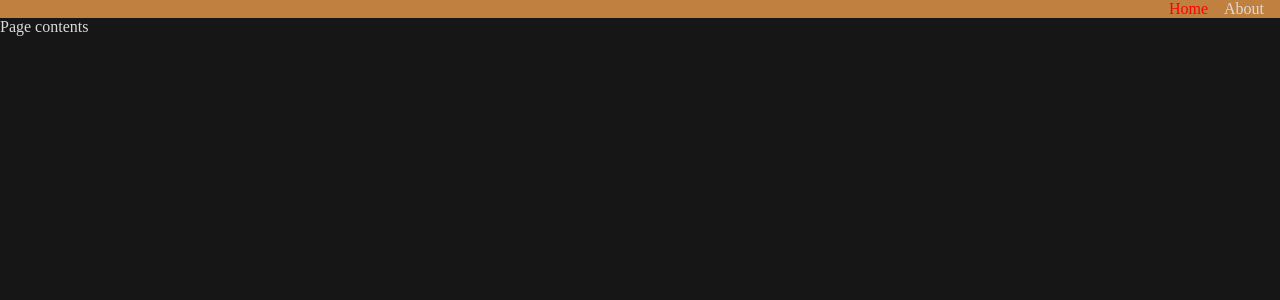
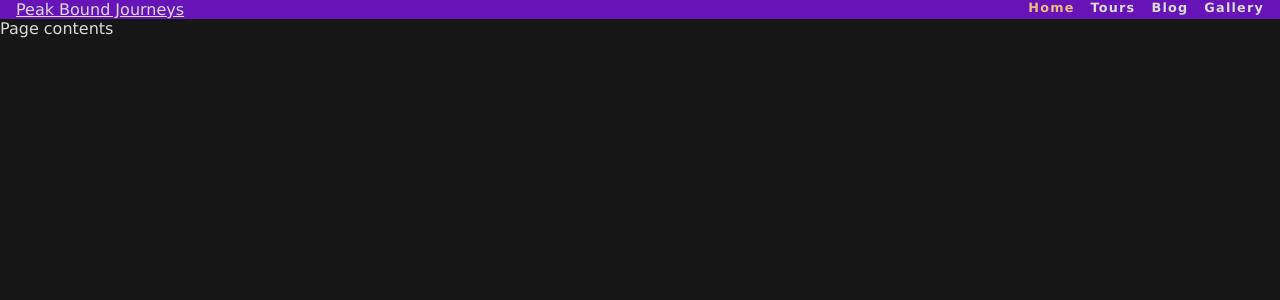
Before and after one commit to jake-the-cake/pb_py, a Flask app: page / in a window 1280 px wide. Shown: the top 300 px of the page. Run offline with Flask 3, Linux system fonts and the light colour scheme.

Commit message:
navbar work

```diff
--- a/app.py
+++ b/app.py
@@ -2,24 +2,4 @@ from flask import Flask, render_template, request
 
 app = Flask(__name__)
 
-#
-
-links = [{
-	'text': 'Home',
-	'url': '/'
-}, {
-	'text': 'About',
-	'url': 'about'
-}]
-
-def set_nav_data(links, active_path):
-	for link in links:
-		if link['url'] == active_path:
-			link['active']= True
-	return links
-
-@app.route('/')
-def home():
-	nav = set_nav_data(links, request.path)
-
-	return render_template('pb-home.html', meta = { 'page_title': 'Come With Us'}, nav = nav), 200
+from www.hiking.routes import *
--- a/static/css/main.css
+++ b/static/css/main.css
@@ -10,9 +10,14 @@ body {
 	--txt-color: #dadada;
 	background-color: var(--bg-color);
 	color: var(--txt-color);
+	font-family: Verdana, Geneva, Tahoma, sans-serif;
 }
 
 li {
+	--bg-color: transparent;
+	--txt-color: #dadada;
+	background-color: var(--bg-color);
+	color: var(--txt-color);
 	list-style: none;
 }
 
@@ -30,6 +35,13 @@ p, span, div, section, header, footer, article, h1, h2, h3 {
 	color: var(--txt-color);
 }
 
+a {
+	--bg-color: transparent;
+	--txt-color: inherit;
+	background-color: var(--bg-color);
+	color: var(--txt-color);
+}
+
 .navbar {
 	--bg-color: var(--primary);
 	display: flex;
@@ -37,11 +49,23 @@ p, span, div, section, header, footer, article, h1, h2, h3 {
 	padding-inline: 1rem;
 }
 
-.active {
-	color: red;
+.nav-active {
+	--txt-color: var(--accent);
 }
 
 .nav-menu ul {
 	display: flex;
 	gap: 1rem;
+	letter-spacing: 1.2px;
+	font-size: .8rem;
+	font-weight: 700;
 }
+
+.nav-menu a {
+	text-decoration: none;
+	transition: color .3s linear;
+}
+
+.nav-menu a:hover {
+	--txt-color: var(--accent);
+}
--- a/static/css/pb-theme.css
+++ b/static/css/pb-theme.css
@@ -1,7 +1,10 @@
 :root {
-	--primary-h: 30;
+	--primary-h: 270;
+	--accent-h: 35;
 
-	--primary-hsl: var(--primary-h), 50%, 50%;
+	--primary-hsl: var(--primary-h), 80%, 40%;
+	--accent-hsl: var(--accent-h), 70%, 70%;
 
-	--primary: hsl(var(--primary-hsl))
+	--primary: hsl(var(--primary-hsl));
+	--accent: hsl(var(--accent-hsl));
 }
--- a/templates/components/pb-navbar.html
+++ b/templates/components/pb-navbar.html
@@ -1,12 +1,16 @@
 <header class='navbar'>
-	<div class="nav-logo"></div>
+	<div class="nav-logo">
+		<a href="/">
+			Peak Bound Journeys
+		</a>
+	</div>
 	<div class="nav-menu">
 		<ul>
 			{% for n in nav %}
 				{% if n.active == True %}
-					<li class='active'>{{ n.text }}</li>
+					<li class='nav-active'>{{ n.text }}</li>
 				{% else %}
-					<li>{{ n.text }}</li>
+					<li><a href="{{ n.url }}">{{ n.text }}</a></li>
 				{% endif %}
 			{% endfor %}
 		</ul>
--- /dev/null
+++ b/templates/pb-about.html
@@ -0,0 +1,5 @@
+{% extends "pb-base.html" %}
+
+{% block content %}
+	About contents
+{% endblock %}
--- /dev/null
+++ b/www/hiking/links.py
@@ -0,0 +1,15 @@
+links = [
+	{
+		'text': 'Home',
+		'url': '/'
+	}, {
+		'text': 'Tours',
+		'url': '/tours/'
+	}, {
+		'text': 'Blog',
+		'url': '/blog/'
+	}, {
+		'text': 'Gallery',
+		'url': '/gallery/'
+	}
+]
--- a/www/hiking/routes.py
+++ b/www/hiking/routes.py
@@ -0,0 +1,34 @@
+from flask import request, render_template
+from app import app
+from .links import links
+
+def set_nav_data(links, active_path):
+	for link in links:
+		if link['url'] == active_path: link['active']= True
+		else: link['active'] = False
+	return links
+
+@app.route('/')
+def home():
+	nav = set_nav_data(links, request.path)
+	return render_template('pb-home.html', meta = { 'page_title': 'Come With Us'}, nav = nav), 200
+
+@app.route('/about/')
+def about():
+	nav = set_nav_data(links, request.path)
+	return render_template('pb-about.html', meta = { 'page_title': 'Come With Us'}, nav = nav), 200
+
+@app.route('/tours/')
+def tours():
+	nav = set_nav_data(links, request.path)
+	return render_template('pb-about.html', meta = { 'page_title': 'Come With Us'}, nav = nav), 200
+
+@app.route('/gallery/')
+def gallery():
+	nav = set_nav_data(links, request.path)
+	return render_template('pb-about.html', meta = { 'page_title': 'Come With Us'}, nav = nav), 200
+
+@app.route('/blog/')
+def blog():
+	nav = set_nav_data(links, request.path)
+	return render_template('pb-about.html', meta = { 'page_title': 'Come With Us'}, nav = nav), 200
```
Also changed, not shown: data/order/models.py (added), data/user/models.py (added).
